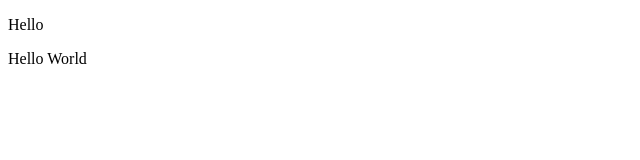
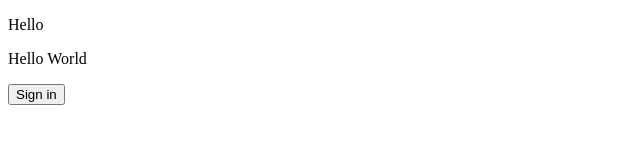
Before and after one commit to Banshiba/localRepo, a plain HTML site: page index.html in a window 1280 px wide. Shown: the whole page, without its empty margins (0-640 px from the left). Drawn offline with Linux system fonts and the light colour scheme.

Commit message:
Added Button

```diff
--- a/index.html
+++ b/index.html
@@ -8,5 +8,6 @@
 <body>
     <p>Hello</p>
     <p>Hello World</p>
+    <button>Sign in</button>
 </body>
 </html>
```
